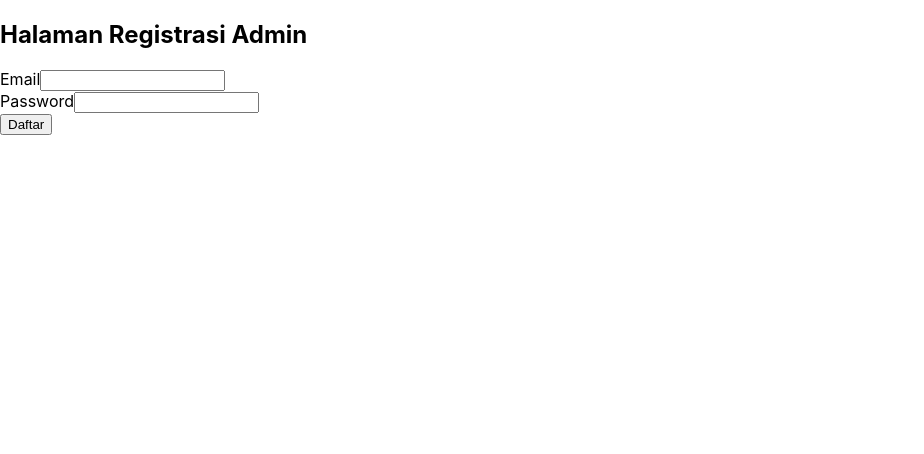
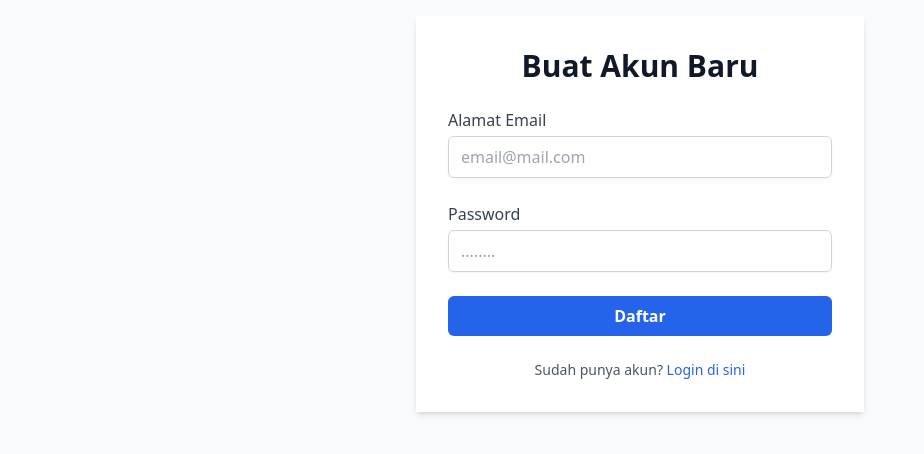
Before and after one commit to fangel123/proyek-gereja, a React (Create React App) app in the folder proyek-gereja/frontend/: page /register in a window 1280 px wide. Shown: the top 454 px of the page, without its empty margins (0-924 px from the left). Built offline with nearby package versions, Linux system fonts and the light colour scheme.

Commit message:
style: Apply Tailwind CSS to Login and Register pages

```diff
--- /dev/null
+++ b/proyek-gereja/frontend/postcss.config.js
@@ -0,0 +1,6 @@
+module.exports = {
+  plugins: {
+    tailwindcss: {},
+    autoprefixer: {},
+  },
+}
--- a/proyek-gereja/frontend/src/App.js
+++ b/proyek-gereja/frontend/src/App.js
@@ -11,8 +11,9 @@ import AnalyticsPage from "./pages/AnalyticsPage";
 
 function App() {
   return (
+    <div className="min-h-screen bg-gray-50 text-gray-800">
       <Router>
-      <div className="App">
+        <div className="container mx-auto p-4">
           <Routes>
             <Route path="/register" element={<RegisterPage />} />
             <Route path="/login" element={<LoginPage />} />
@@ -27,6 +28,7 @@ function App() {
           </Routes>
         </div>
       </Router>
+    </div>
   );
 }
 
--- a/proyek-gereja/frontend/src/index.css
+++ b/proyek-gereja/frontend/src/index.css
@@ -1,13 +1,3 @@
-body {
-  margin: 0;
-  font-family: -apple-system, BlinkMacSystemFont, 'Segoe UI', 'Roboto', 'Oxygen',
-    'Ubuntu', 'Cantarell', 'Fira Sans', 'Droid Sans', 'Helvetica Neue',
-    sans-serif;
-  -webkit-font-smoothing: antialiased;
-  -moz-osx-font-smoothing: grayscale;
-}
-
-code {
-  font-family: source-code-pro, Menlo, Monaco, Consolas, 'Courier New',
-    monospace;
-}
+@tailwind base;
+@tailwind components;
+@tailwind utilities;
--- a/proyek-gereja/frontend/src/pages/LoginPage.js
+++ b/proyek-gereja/frontend/src/pages/LoginPage.js
@@ -1,7 +1,6 @@
-// frontend/src/pages/LoginPage.js
 import React, { useState } from "react";
 import axios from "axios";
-import { useNavigate } from "react-router-dom";
+import { useNavigate, Link } from "react-router-dom";
 
 const LoginPage = () => {
   const [formData, setFormData] = useState({
@@ -30,32 +29,65 @@ const LoginPage = () => {
   };
 
   return (
+    <div className="flex flex-col items-center justify-center min-h-[80vh]">
+      <div className="w-full max-w-md p-8 space-y-6 bg-white rounded-lg shadow-md">
+        <h2 className="text-3xl font-bold text-center text-gray-900">
+          Login ke Akun anda
+        </h2>
+        <form className="space-y-6" onSubmit={onSubmit}>
           <div>
-      <h2>Halaman Login</h2>
-      <form onSubmit={onSubmit}>
-        <div>
-          <label>Email</label>
+            <label htmlFor="email" className="block font-medium text-gray-700">
+              Alamat Email
+            </label>
             <input
+              id="email"
               type="email"
               name="email"
               value={email}
               onChange={onChange}
               required
+              className="w-full px-3 py-2 mt-1 border border-gray-300 rounded-md shadow-sm focus:ring-blue-500 focus:border-blue-500"
+              placeholder="email@mail.com"
             />
           </div>
           <div>
-          <label>Password</label>
+            <label
+              htmlFor="password"
+              className="block font-medium text-gray-700"
+            >
+              Password
+            </label>
             <input
+              id="password"
               type="password"
               name="password"
               value={password}
               onChange={onChange}
               required
+              className="w-full px-3 py-2 mt-1 border border-gray-300 rounded-md shadow-sm focus:ring-blue-500 focus:border-blue-500"
+              placeholder="........"
             />
           </div>
-        <button type="submit">Login</button>
+          {error && <p className="text-sm text-center text-red-600">{error}</p>}
+          <div>
+            <button
+              type="submit"
+              className="w-full px-4 py-2 font-semibold text-white bg-blue-600 rounded-md hover:bg-blue-700 focus:outline-none focus:ring-2 focus:ring-offset-2 focus:ring-blue-500"
+            >
+              Login
+            </button>
+          </div>
         </form>
-      {error && <p style={{ color: "red" }}>{error}</p>}
+        <p className="text-sm text-center text-gray-600">
+          Belum punya akun?{" "}
+          <Link
+            to="/register"
+            className="font-medium text-blue-600 hover:text-blue-500"
+          >
+            Daftar di sini
+          </Link>
+        </p>
+      </div>
     </div>
   );
 };
--- a/proyek-gereja/frontend/src/pages/RegisterPage.js
+++ b/proyek-gereja/frontend/src/pages/RegisterPage.js
@@ -1,6 +1,7 @@
 // frontend/src/pages/RegisterPage.js
 import React, { useState } from "react";
 import axios from "axios";
+import { Link } from "react-router-dom";
 
 const RegisterPage = () => {
   const [formData, setFormData] = useState({
@@ -25,33 +26,66 @@ const RegisterPage = () => {
   };
 
   return (
+    <div className="flex flex-col items-center justify-center min-h[80vh]">
+      <div className="w-full max-w-md p-8 space-y-6 bg-white rounder-lg shadow-md">
+        <h2 className="text-3xl font-bold text-center text-gray-900">
+          Buat Akun Baru
+        </h2>
+        <form className="space-y-6" onSubmit={onSubmit}>
           <div>
-      <h2>Halaman Registrasi Admin</h2>
-      <form onSubmit={onSubmit}>
-        <div>
-          <label>Email</label>
+            <label htmlFor="email" className="block font-medium text-gray-700">
+              Alamat Email
+            </label>
             <input
+              id="email"
               type="email"
               name="email"
               value={email}
               onChange={onChange}
               required
+              className="w-full px-3 py-2 mt-1 border border-gray-300 rounded-md shadow-sm focus:ring-blue-500 focus:border-blue-500"
+              placeholder="email@mail.com"
             />
           </div>
           <div>
-          <label>Password</label>
+            <label
+              htmlFor="password"
+              className="block font-medium text-gray-700"
+            >
+              Password
+            </label>
             <input
+              id="password"
               type="password"
               name="password"
               value={password}
               onChange={onChange}
               required
               minLength="6"
+              className="w-full px-3 py-2 mt-1 border border-gray-300 rounded-md shadow-sm focus:ring-blue-500 focus:border-blue-500"
+              placeholder="........"
             />
           </div>
-        <button type="submit">Daftar</button>
+          {message && (
+            <p className="text-sm text-center text-green-600">{message}</p>
+          )}
+          <button
+            type="submit"
+            className="w-full px-4 py-2 font-semibold text-white bg-blue-600 rounded-md hover:bg-blue-700 focus:outline-none focus:ring-2 focus:ring-offset-2 focus:ring-blue-500"
+          >
+            Daftar
+          </button>
         </form>
-      {message && <p>{message}</p>}
+        <p className="text-sm text-center text-gray-600">
+          Sudah punya akun?{" "}
+          <Link
+            to="/login"
+            className="font-medium text-blue-600 hover:text-blue-500"
+          >
+            Login di sini
+          </Link>
+        </p>
+      </div>
     </div>
   );
 };
--- /dev/null
+++ b/proyek-gereja/frontend/tailwind.config.js
@@ -0,0 +1,8 @@
+/** @type {import('tailwindcss').Config} */
+module.exports = {
+  content: ["./src/**/*.{js,jsx,ts,tsx}"],
+  theme: {
+    extend: {},
+  },
+  plugins: [],
+};
```
Also changed, not shown: proyek-gereja/frontend/package.json (+6 -1 lines), 1 other file (tests, documents, lock files or other folders). Lines whose indentation alone changed are shown as unchanged.
